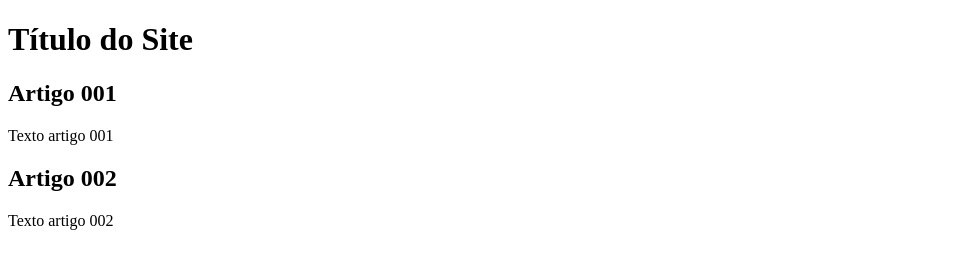
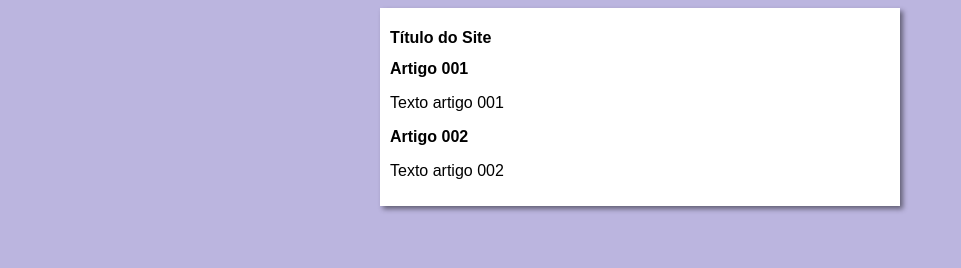
Before and after one commit to Samuelwsz/Ola-Mundo, a plain HTML site: page EstudoBranch/indexBranch.html in a window 1280 px wide. Shown: the whole page, without its empty margins (0-961 px from the left). Drawn offline with Linux system fonts and the light colour scheme.

Commit message:
Branch design começou a ter conteudos css

```diff
--- /dev/null
+++ b/EstudoBranch/estilos/style.css
@@ -0,0 +1,16 @@
+*{
+    font-family: Arial, Helvetica, sans-serif;
+    font-size: 16px;
+}
+
+body{
+    background-color: rgb(187, 181, 223);
+}
+
+main{
+    background-color: white;
+    width: 500px;
+    margin: auto;
+    padding: 10px;
+    box-shadow: 3px 3px 5px rgba(0, 0, 0, 0.473);
+}
--- a/EstudoBranch/indexBranch.html
+++ b/EstudoBranch/indexBranch.html
@@ -5,6 +5,7 @@
     <meta http-equiv="X-UA-Compatible" content="IE=edge">
     <meta name="viewport" content="width=device-width, initial-scale=1.0">
     <title>Estudos de branch</title>
+    <link rel="stylesheet" href="estilos/style.css">
 </head>
 <body>
     <main>
```
